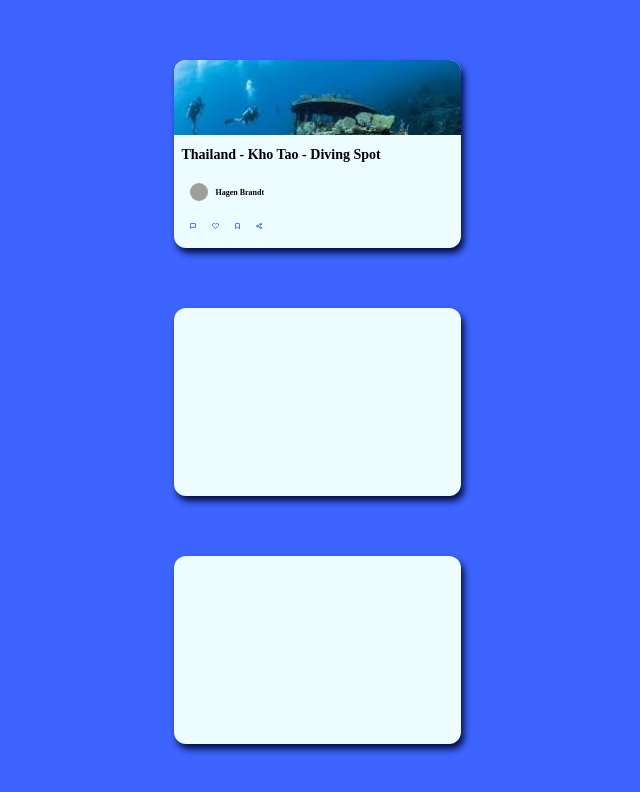
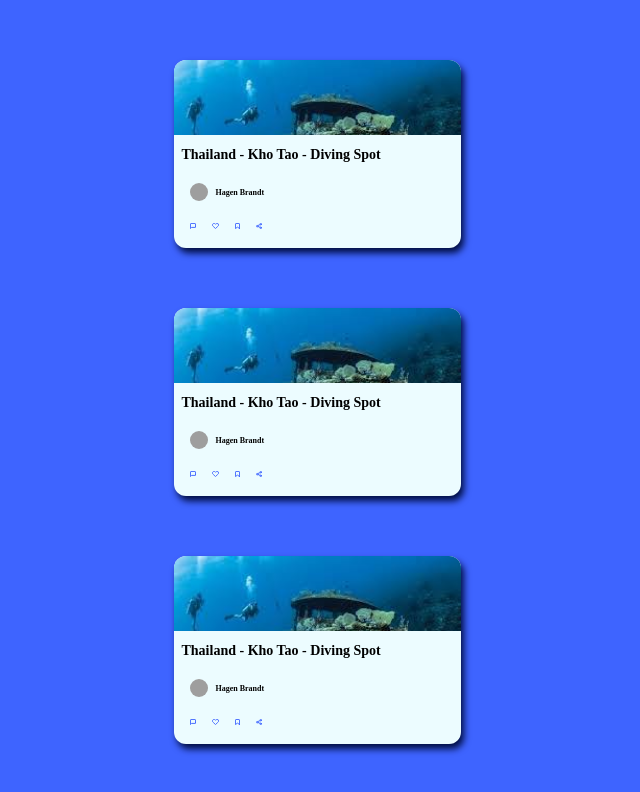
Before and after one commit to hagenbrandt/the-dive-book, a React (Create React App) app: page / in a window 1280 px wide. Shown: the top 792 px of the page, without its empty margins (323-963 px from the left). Built offline with nearby package versions, Linux system fonts and the light colour scheme; grey boxes are pictures that could not be loaded.

Commit message:
Add image position control

```diff
--- a/src/App.js
+++ b/src/App.js
@@ -1,14 +1,32 @@
 import React from 'react'
 import DiveLogs from './DiveLog'
 import GlobalStyle from './common/GlobalStyles'
+import styled from 'styled-components'
+import img from './img/app_pg_one_bg.svg'
 
 function App() {
   return (
     <div id="root">
       <GlobalStyle />
-      <DiveLogs />
+      <BackgroundLog>
+        <DiveLogs />
+        <DiveLogs />
+        <DiveLogs />
+      </BackgroundLog>
     </div>
   )
 }
 
+const BackgroundLog = styled.div`
+  background-image: url(${img});
+  background-repeat: no-repeat;
+  height: 100vh;
+  background-size: cover;
+  /* padding-top: 4px; */
+  display: flex;
+  flex-direction: column;
+  justify-content: flex-start;
+  align-items: center;
+`
+
 export default App
--- a/src/DiveLog.js
+++ b/src/DiveLog.js
@@ -11,9 +11,11 @@ import connect from './img/icons/connect.svg'
 
 export default function DiveLogs() {
   return (
-    <BackgroundLog>
     <DiveLog className="dive__log">
-        <ImgContainer className="dive__log__img" />
+      <div
+        style={{ backgroundImage: `url(${exampleImg})` }}
+        className="dive__log__img"
+      />
       <h1 className="dive__log__header">Thailand - Kho Tao - Diving Spot</h1>
       <div className="dive__log__user">
         <div className="dive__log__user">
@@ -30,32 +32,26 @@ export default function DiveLogs() {
         <img src={connect} alt="connect" />
       </div>
     </DiveLog>
-      <DiveLog />
-      <DiveLog />
-    </BackgroundLog>
   )
 }
-
-const BackgroundLog = styled.div`
-  background-image: url(${img});
-  background-repeat: no-repeat;
-  height: 100vh;
-  background-size: cover;
-  /* padding-top: 4px; */
-  display: flex;
-  flex-direction: column;
-  justify-content: flex-start;
-  align-items: center;
-`
 
 const DiveLog = styled.div`
   background-color: #ecfcff;
   width: 287px;
   height: 188px;
   margin-top: 60px;
-  /* margin-left: 40px; */
   border-radius: 12px;
   box-shadow: 3px 5px 7px #000d41;
+
+  .dive__log__img {
+    /* display: flex; */
+    height: 40%;
+    border-radius: 12px 12px 0 0;
+    background-repeat: no-repeat;
+    background-size: cover;
+    background-position-y: top;
+  }
+
   .dive__log__header {
     position: relative;
     margin-top: 12px;
@@ -63,9 +59,11 @@ const DiveLog = styled.div`
     text-align: left;
     margin-left: 8px;
   }
+
   .dive__log__user {
     margin: 10px 8px;
   }
+
   .dive__log__portrait {
     display: block;
     width: 18px;
@@ -73,15 +71,18 @@ const DiveLog = styled.div`
     border-radius: 50%;
     object-fit: cover;
   }
+
   .dive__log__user {
     display: flex;
     flex-direction: row;
     justify-content: flex-start;
     align-items: center;
   }
+
   .dive__log__name__header {
     font-size: 8px;
   }
+
   .dive__log__icon {
     display: flex;
     height: 6px;
@@ -90,13 +91,3 @@ const DiveLog = styled.div`
     margin: 12px 16px;
   }
 `
-
-const ImgContainer = styled.div`
-  background-image: url(${exampleImg});
-  display: flex;
-  height: 40%;
-  width: auto;
-  border-radius: 12px 12px 0 0;
-  background-repeat: no-repeat;
-  background-size: cover;
-`
```
Lines whose indentation alone changed are shown as unchanged.
